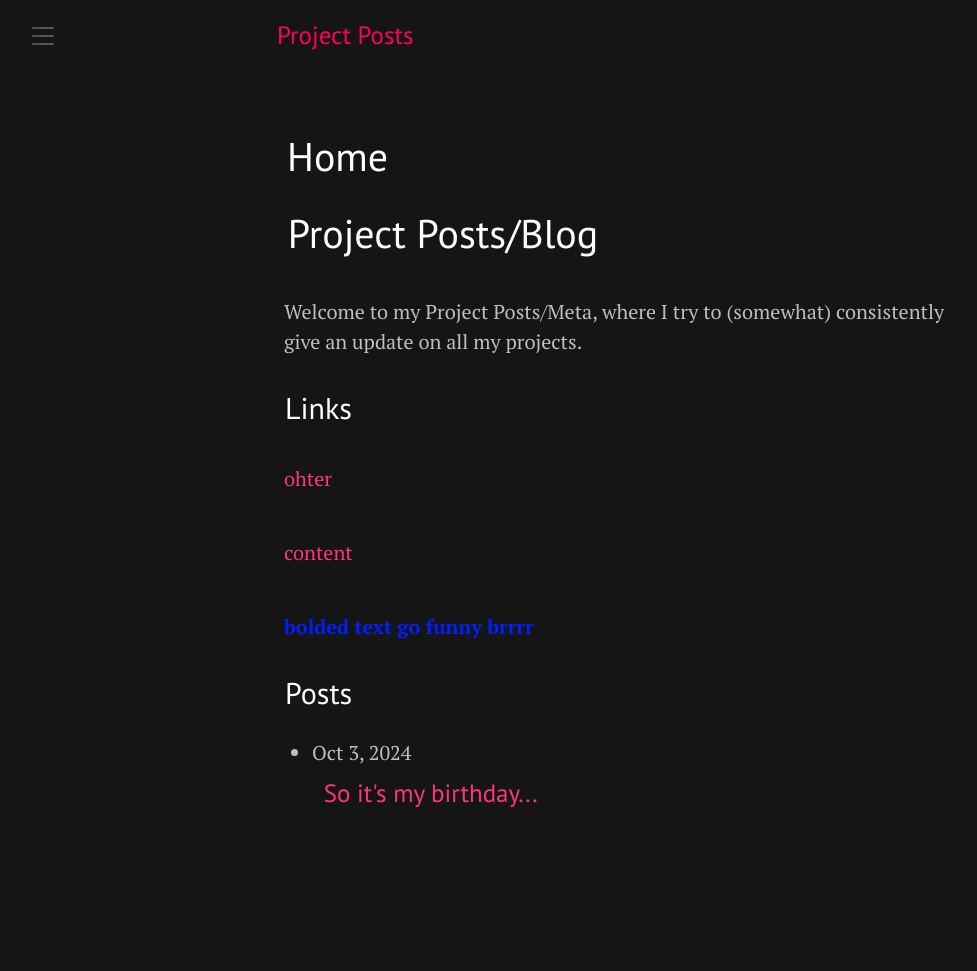
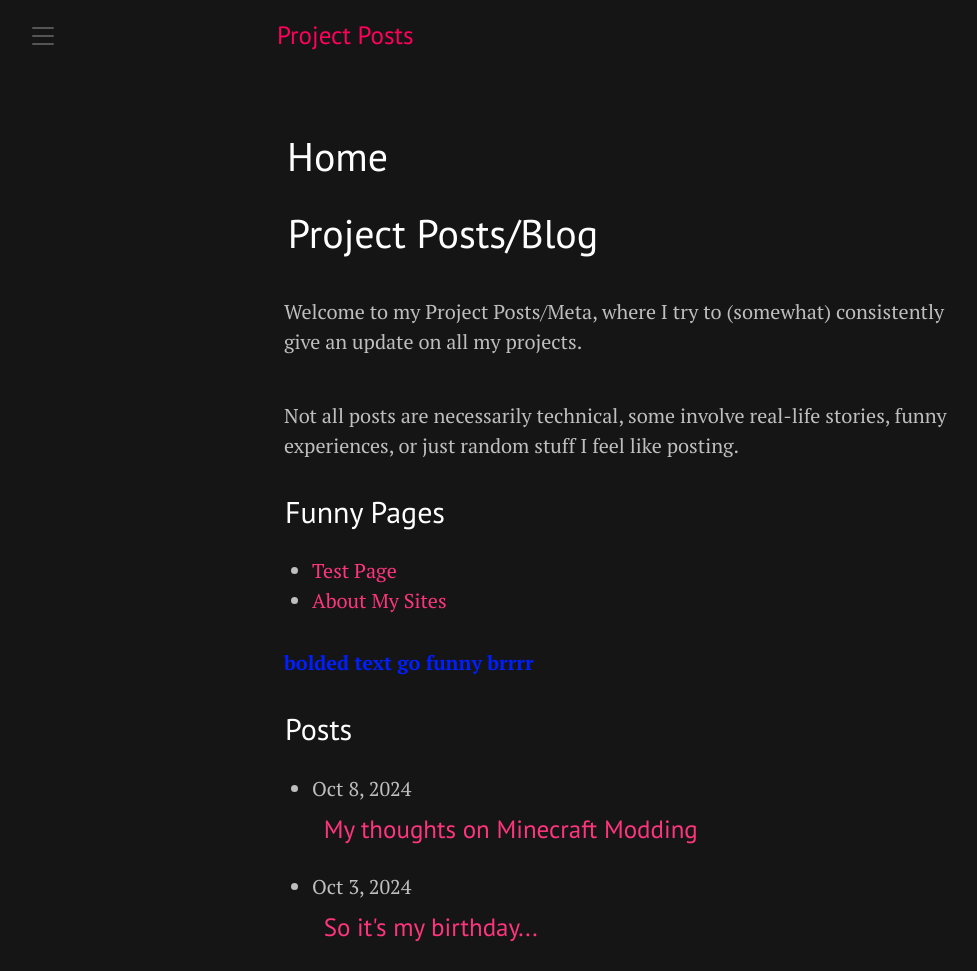
Before and after one commit to Skrillx13/Jekyll-Blog, a Jekyll site: the page built from index.md, in a window 1280 px wide. Shown: the whole page, without its empty margins (8-985 px from the left). Built offline with Jekyll 4.4.1, drawn with Linux system fonts in a browser that asks for light colours; before the commit the page ends 900 px from its top, so only the background shows below that.

Commit message:
Added some more posts

```diff
--- a/_config.yml
+++ b/_config.yml
@@ -3,8 +3,6 @@ title: Project Posts
 email: skrillx1300@gmail.com
 description: >-
   Haha, funny website description (Insert something swagger here).
-twitter_username: Skrillx_13
-github_username:  Skrillx13
 
 # -- Build Configuration --
 plugins:
--- a/index.md
+++ b/index.md
@@ -7,10 +7,11 @@ title: Home
 
 Welcome to my Project Posts/Meta, where I try to (somewhat) consistently give an update on all my projects.
 
-## Links
+Not all posts are necessarily technical, some involve real-life stories, funny experiences, or just random stuff I feel like posting.
 
-[ohter](./content/other.html)
+## Funny Pages
 
-[content](./content/about-my-sites.html)
+- [Test Page](./content/other.html)
+- [About My Sites](./content/about-my-sites.html)
 
 **bolded text go funny brrrr**
```
Also changed, not shown: _posts/2024-10-8-minecraft-modding.md (added, +12 -0 lines), content/pages.md (added, +6 -0 lines).
